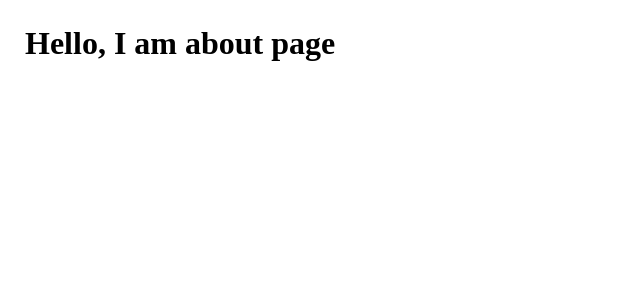
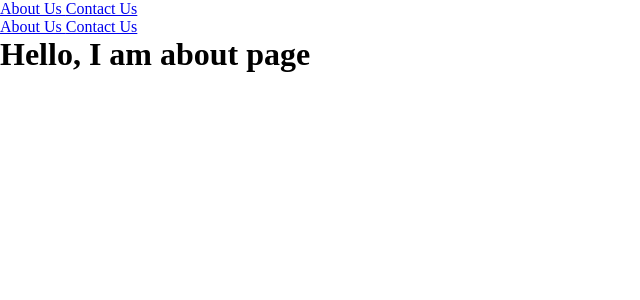
Before and after one commit to muktinathrajbanshi/ReactTutorial, a React (Create React App) app: page / in a window 1280 px wide. Shown: the top 300 px of the page, without its empty margins (0-640 px from the left). Built offline with nearby package versions, Linux system fonts and the light colour scheme; a web font is replaced by a local one.

Commit message:
React Navbar | MENU using React Router in ReactJS

```diff
--- a/src/App.jsx
+++ b/src/App.jsx
@@ -3,6 +3,8 @@ import { Route, Switch } from "react-router-dom";
 import About from "./About";
 import Contact from "./Contact";
 import Error from "./Error";
+import Menu from "./Menu";
+
 
 const App = () => {
 
@@ -12,6 +14,7 @@ const App = () => {
 
     return(
         <>
+        <Menu />
         <Switch>
             <Route exact path="/" component={About} />
             <Route exact path="/contact" component={Contact} />
--- /dev/null
+++ b/src/Menu.jsx
@@ -0,0 +1,17 @@
+import React from "react";
+import { NavLink } from "react-router-dom";
+
+const Menu = () => {
+    return(
+        <>
+        <NavLink exact activeClassName="active_class" to="/"> About Us </NavLink>
+        <NavLink activeClassName="active_class" to="/contact"> Contact Us </NavLink>
+        <br />
+          <a href="/"> About Us </a>
+          <a href="/contact"> Contact Us </a>
+
+        </>
+    );
+};
+
+export default Menu;
--- a/src/index.css
+++ b/src/index.css
@@ -5,12 +5,7 @@
   /* background-color: #d2dbdd; */
 }
 
-select {
-  margin: 50px 0 0 30px;
-  width: 70px;
-  height: 20px;
+a.acitve_class {
+  color: yellow;
+  border-bottom: 1px solid red;
 }
-
-h1 {
-  margin: 25px;
-}
--- a/src/index.js
+++ b/src/index.js
@@ -1,8 +1,8 @@
 import React from "react";
 import ReactDOM from "react-dom";
-import "./index.css";
 import App from "./App";
 import { BrowserRouter } from "react-router-dom";
+import "./index.css";
 
 
 ReactDOM.render(
```
